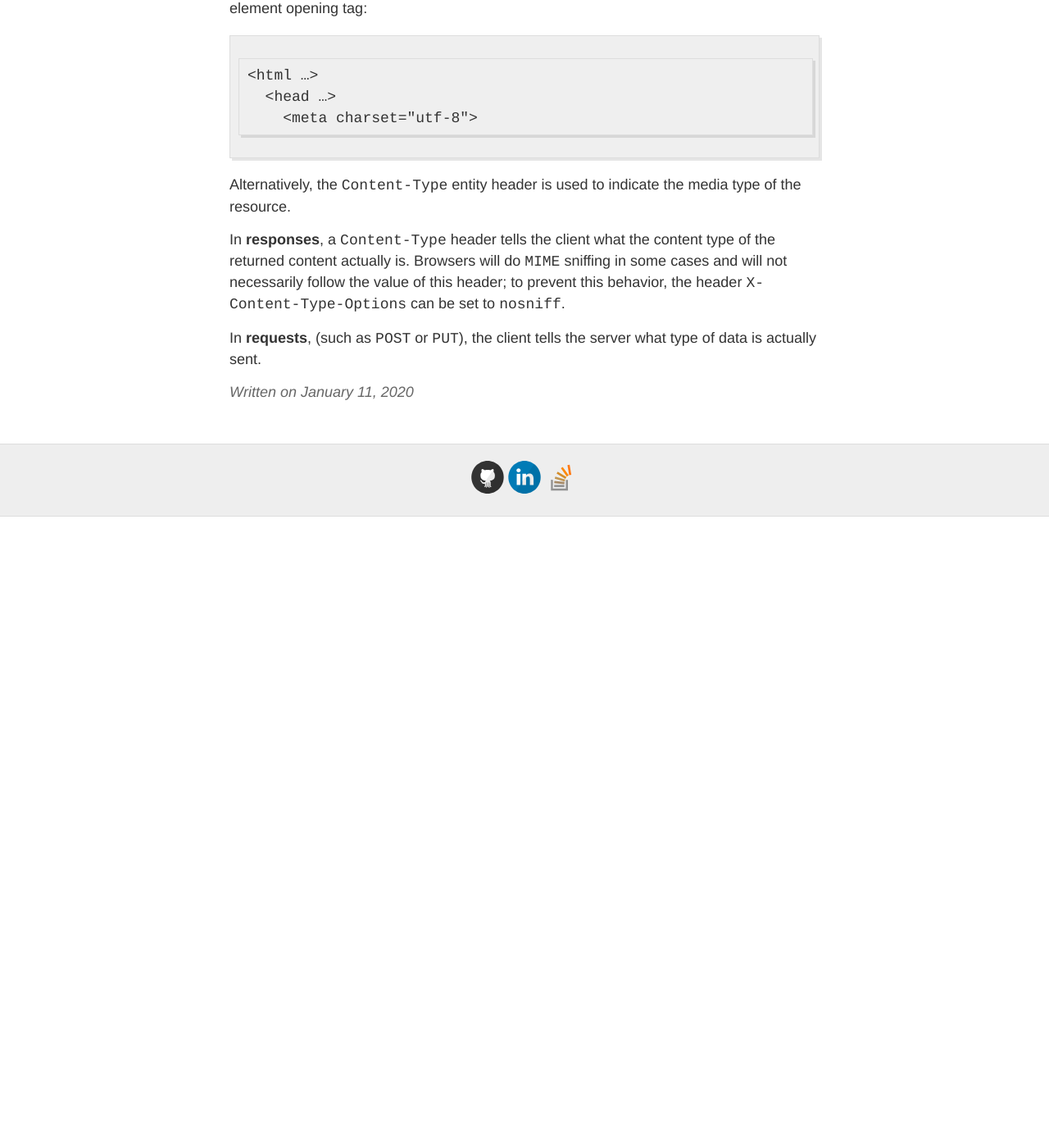
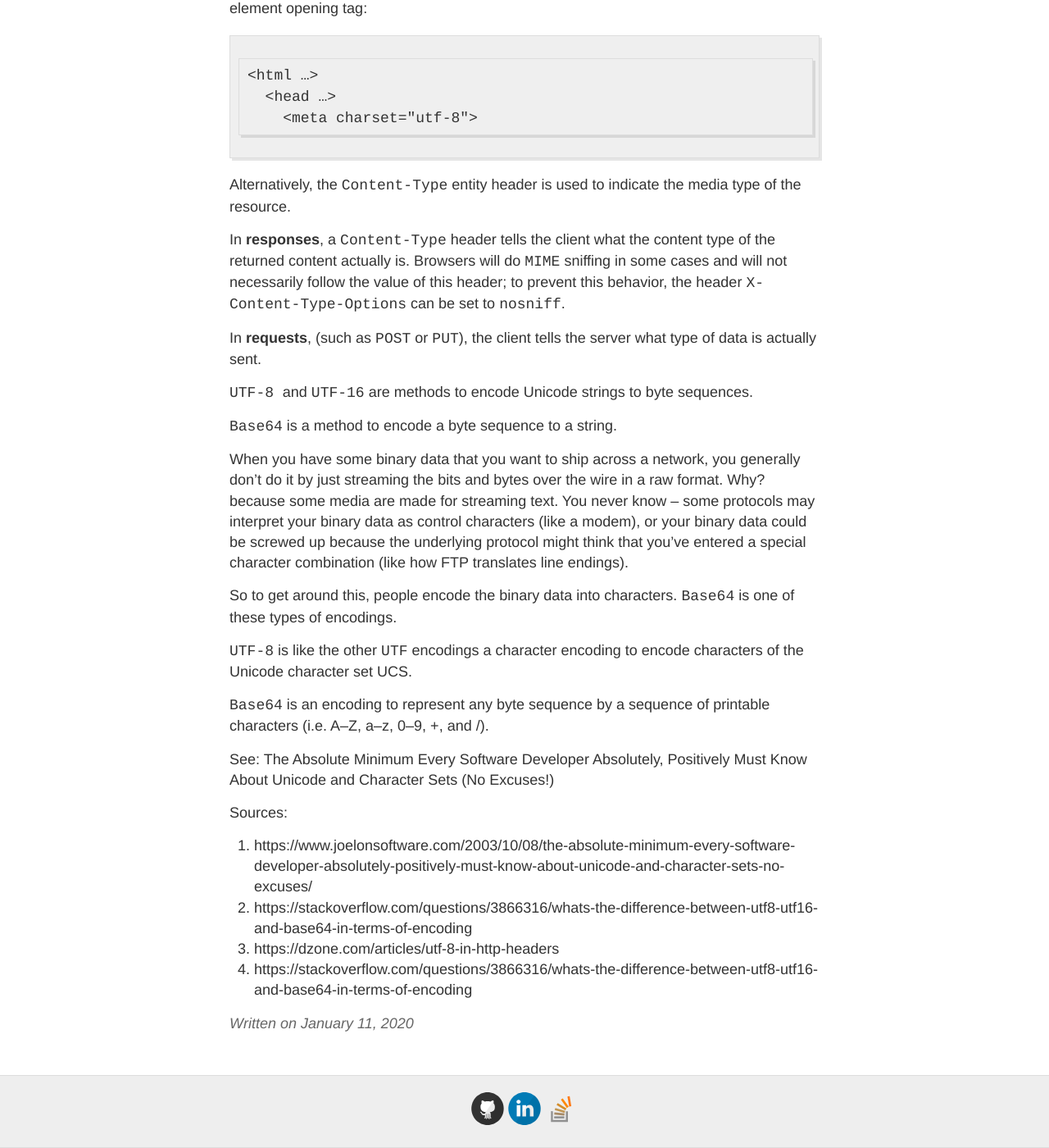
Before and after one commit to gutucristian/gutucristian.github.io, a Jekyll site: the page built from _posts/2020-01-11-Front-End-Development.md, in a window 1280 px wide and 1400 px high, scrolled down 6675 px. Shown: the whole window at 82% size. Built offline with Jekyll 4.4.1, drawn with Linux system fonts in a browser that asks for light colours; our own code applies the rules of GitHub Pages for plain Markdown files; before the commit the page ends 7305 px from its top, so only the background shows below that.

Commit message:
Update 2020-01-11-Front-End-Development.md

```diff
--- a/_posts/2020-01-11-Front-End-Development.md
+++ b/_posts/2020-01-11-Front-End-Development.md
@@ -187,3 +187,23 @@ Alternatively, the `Content-Type` entity header is used to indicate the media ty
 In **responses**, a `Content-Type` header tells the client what the content type of the returned content actually is. Browsers will do `MIME` sniffing in some cases and will not necessarily follow the value of this header; to prevent this behavior, the header `X-Content-Type-Options` can be set to `nosniff`.
 
 In **requests**, (such as `POST` or `PUT`), the client tells the server what type of data is actually sent.
+
+`UTF-8 `and `UTF-16` are methods to encode Unicode strings to byte sequences.
+
+`Base64` is a method to encode a byte sequence to a string.
+
+When you have some binary data that you want to ship across a network, you generally don't do it by just streaming the bits and bytes over the wire in a raw format. Why? because some media are made for streaming text. You never know -- some protocols may interpret your binary data as control characters (like a modem), or your binary data could be screwed up because the underlying protocol might think that you've entered a special character combination (like how FTP translates line endings).
+
+So to get around this, people encode the binary data into characters. `Base64` is one of these types of encodings.
+
+`UTF-8` is like the other `UTF` encodings a character encoding to encode characters of the Unicode character set UCS.
+
+`Base64` is an encoding to represent any byte sequence by a sequence of printable characters (i.e. A–Z, a–z, 0–9, +, and /).
+
+See: The Absolute Minimum Every Software Developer Absolutely, Positively Must Know About Unicode and Character Sets (No Excuses!)
+
+Sources:
+1. https://www.joelonsoftware.com/2003/10/08/the-absolute-minimum-every-software-developer-absolutely-positively-must-know-about-unicode-and-character-sets-no-excuses/
+2. https://stackoverflow.com/questions/3866316/whats-the-difference-between-utf8-utf16-and-base64-in-terms-of-encoding
+3. https://dzone.com/articles/utf-8-in-http-headers
+4. https://stackoverflow.com/questions/3866316/whats-the-difference-between-utf8-utf16-and-base64-in-terms-of-encoding
```
